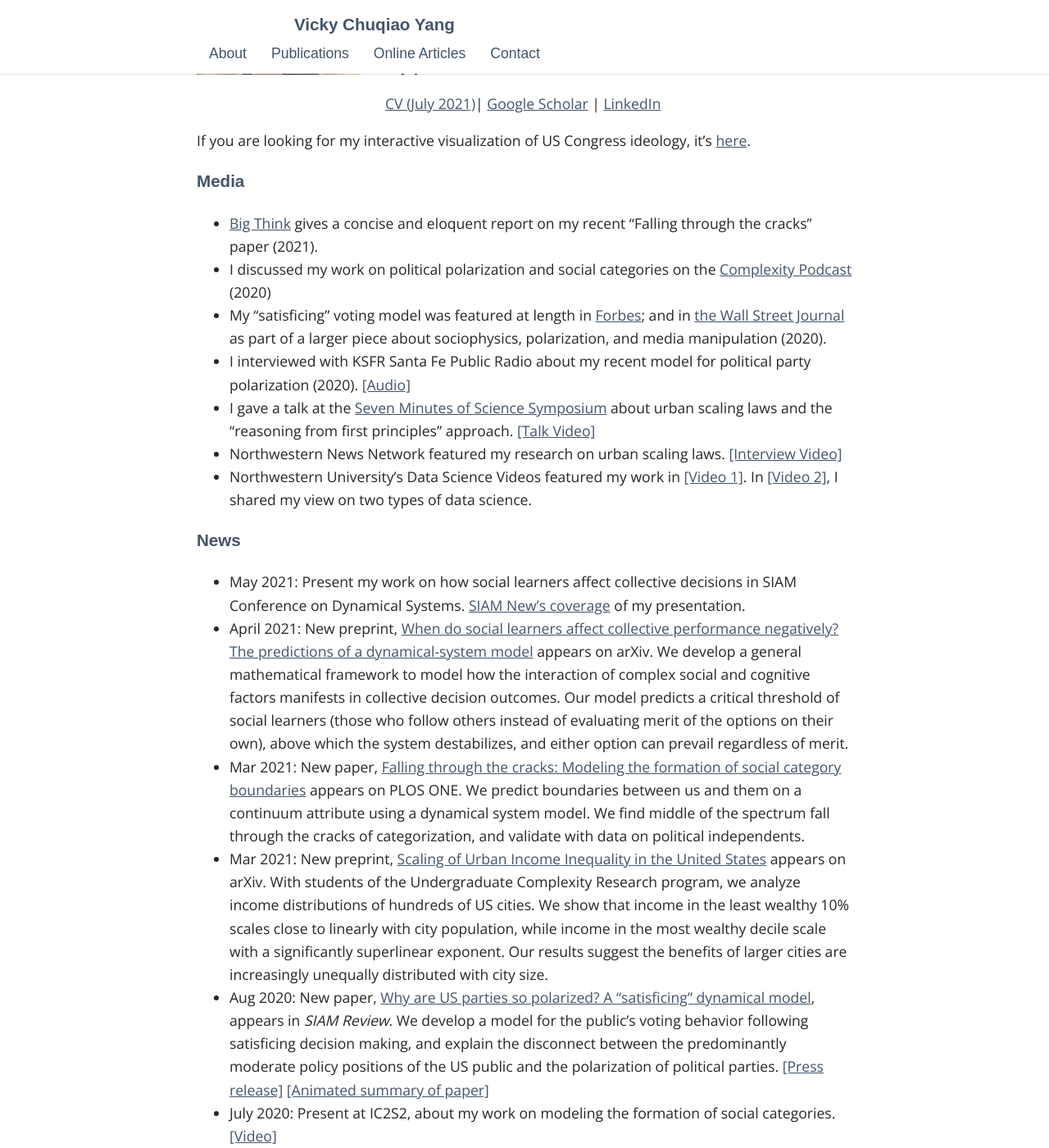
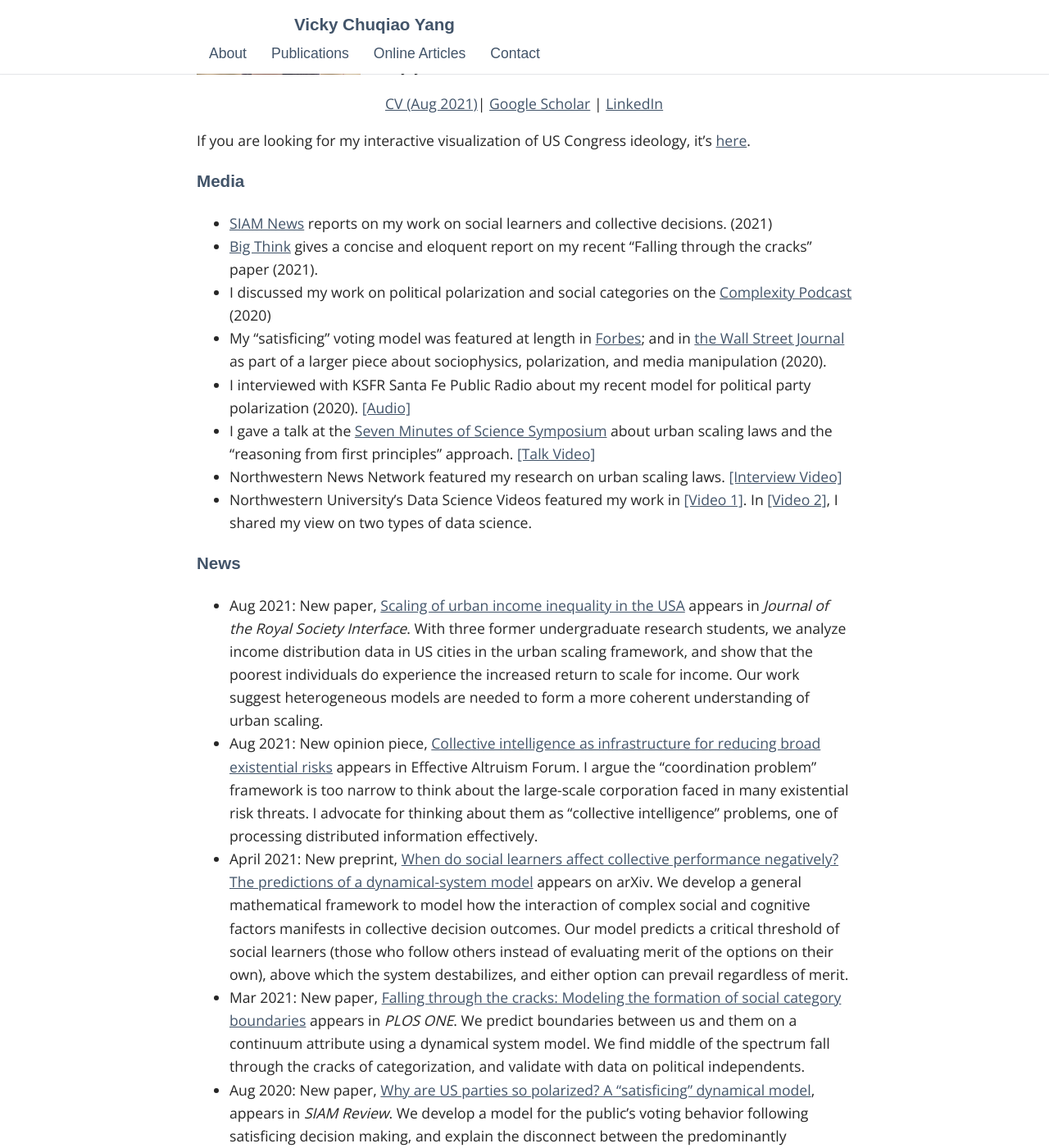
Before and after one commit to vc-yang/vc-yang.github.io, a Jekyll site: the page built from index.md, in a window 1280 px wide and 1400 px high, scrolled down 348 px. Shown: the whole window at 82% size. Built offline with Jekyll 4.4.1, drawn with Linux system fonts in a browser that asks for light colours; some web fonts are replaced.

Commit message:
new articles

```diff
--- a/index.md
+++ b/index.md
@@ -6,13 +6,14 @@ title: About
 <img style="float: left; margin: 0px 30px 30px 0px;" src="../files/vcyang_photo_1708.jpg" width = "200"/>
 I am an Omidyar Fellow and Peters Hurst Scholar at the Santa Fe Institute. My research uses mathematical tools to understand complex phenomena in human society. Some topics of my work include crimes in cities and the polarization of political parties. My approach combines mechanistic models built from first principles and learning from real-world data. I received my PhD in Applied Mathematics from Northwestern University. Outside of academics, I enjoy dance and Aikido.
 
-[CV (July 2021)](../files/CV_Yang_2021_07.pdf)&#124; [Google Scholar](https://scholar.google.com/citations?user=-dMTyjIAAAAJ&hl=en) &#124; [LinkedIn](https://www.linkedin.com/in/vcyang)
+[CV (Aug 2021)](../files/VC_Yang_CV_2021_08.pdf)&#124; [Google Scholar](https://scholar.google.com/citations?user=-dMTyjIAAAAJ&hl=en) &#124; [LinkedIn](https://www.linkedin.com/in/vcyang)
 
 
 If you are looking for my interactive visualization of US Congress ideology, it's [here](http://www.vcyang.com/vis_congress/).
 
 
 ### Media
+* [SIAM News](https://sinews.siam.org/Details-Page/social-learners-impact-outcome-of-group-decision-making) reports on my work on social learners and collective decisions. (2021)
 * [Big Think](https://bigthink.com/surprising-science/middle-excluded-politics) gives a concise and eloquent report on my recent "Falling through the cracks" paper (2021).
 * I discussed my work on political polarization and social categories on the [Complexity Podcast](https://complexity.simplecast.com/episodes/43) (2020)
 * My "satisficing" voting model was featured at length in [Forbes](https://www.forbes.com/sites/kevinanderton/2020/10/27/this-is-the-reason-american-politics-are-so-polarized-infographic/?sh=266cce84187b); and in [the Wall Street Journal](https://www.wsj.com/articles/why-social-media-is-so-good-at-polarizing-us-11603105204) as part of a larger piece about sociophysics, polarization, and media manipulation (2020).
@@ -23,10 +24,10 @@ If you are looking for my interactive visualization of US Congress ideology, it'
 
 
 ### News
-* May 2021: Present my work on how social learners affect collective decisions in SIAM Conference on Dynamical Systems. [SIAM New's coverage](https://sinews.siam.org/Details-Page/social-learners-impact-outcome-of-group-decision-making) of my presentation.
+* Aug 2021: New paper, [Scaling of urban income inequality in the USA](https://doi.org/10.1098/rsif.2021.0223) appears in *Journal of the Royal Society Interface*. With three former undergraduate research students, we analyze income distribution data in US cities in the urban scaling framework, and show that the poorest individuals do experience the increased return to scale for income. Our work suggest heterogeneous models are needed to form a more coherent understanding of urban scaling.
+* Aug 2021: New opinion piece, [Collective intelligence as infrastructure for reducing broad existential risks](https://forum.effectivealtruism.org/posts/nD3zzdS4XNzvv94XX/collective-intelligence-as-infrastructure-for-reducing-broad) appears in Effective Altruism Forum. I argue the "coordination problem" framework is too narrow to think about the large-scale corporation faced in many existential risk threats. I advocate for thinking about them as "collective intelligence" problems, one of processing distributed information effectively.
 * April 2021: New preprint, [When do social learners affect collective performance negatively? The predictions of a dynamical-system model](http://arxiv.org/abs/2104.00770) appears on arXiv. We develop a general mathematical framework to model how the interaction of complex social and cognitive factors manifests in collective decision outcomes. Our model predicts a critical threshold of social learners (those who follow others instead of evaluating merit of the options on their own), above which the system destabilizes, and either option can prevail regardless of merit.
-* Mar 2021: New paper, [Falling through the cracks: Modeling the formation of social category boundaries](https://journals.plos.org/plosone/article?id=10.1371/journal.pone.0247562) appears on PLOS ONE. We predict boundaries between us and them on a continuum attribute using a dynamical system model. We find middle of the spectrum fall through the cracks of categorization, and validate with data on political independents.
-* Mar 2021: New preprint, [Scaling of Urban Income Inequality in the United States](https://arxiv.org/abs/2102.13150) appears on arXiv. With students of the Undergraduate Complexity Research program, we analyze income distributions of hundreds of US cities. We show that income in the least wealthy 10% scales close to linearly with city population, while income in the most wealthy decile scale with a significantly superlinear exponent. Our results suggest the benefits of larger cities are increasingly unequally distributed with city size.
+* Mar 2021: New paper, [Falling through the cracks: Modeling the formation of social category boundaries](https://journals.plos.org/plosone/article?id=10.1371/journal.pone.0247562) appears in *PLOS ONE*. We predict boundaries between us and them on a continuum attribute using a dynamical system model. We find middle of the spectrum fall through the cracks of categorization, and validate with data on political independents.
  * Aug 2020: New paper, [Why are US parties so polarized? A "satisficing" dynamical model](https://epubs.siam.org/doi/ref/10.1137/19M1254246), appears in *SIAM Review*. We develop a model for the public's voting behavior following satisficing decision making, and explain the disconnect between the predominantly moderate policy positions of the US public and the polarization of political parties. [[Press release]](https://santafe.edu/news-center/news/new-model-shows-how-voting-behavior-can-drive-political-parties-apart) [[Animated summary of paper]](https://youtu.be/0a-jALVP1bs)
 * July 2020: Present at IC2S2, about my work on modeling the formation of social categories.  [[Video]](https://youtu.be/j5qGxYQu-dQ)
 * June 2020: Present at ACM Collective Intelligence conference, about my new opinion dynamics model for the effect of uninformed individuals on collective decisions. [[Video]](https://www.youtube.com/watch?v=94zotD8b7eU&feature=youtu.be)
```
